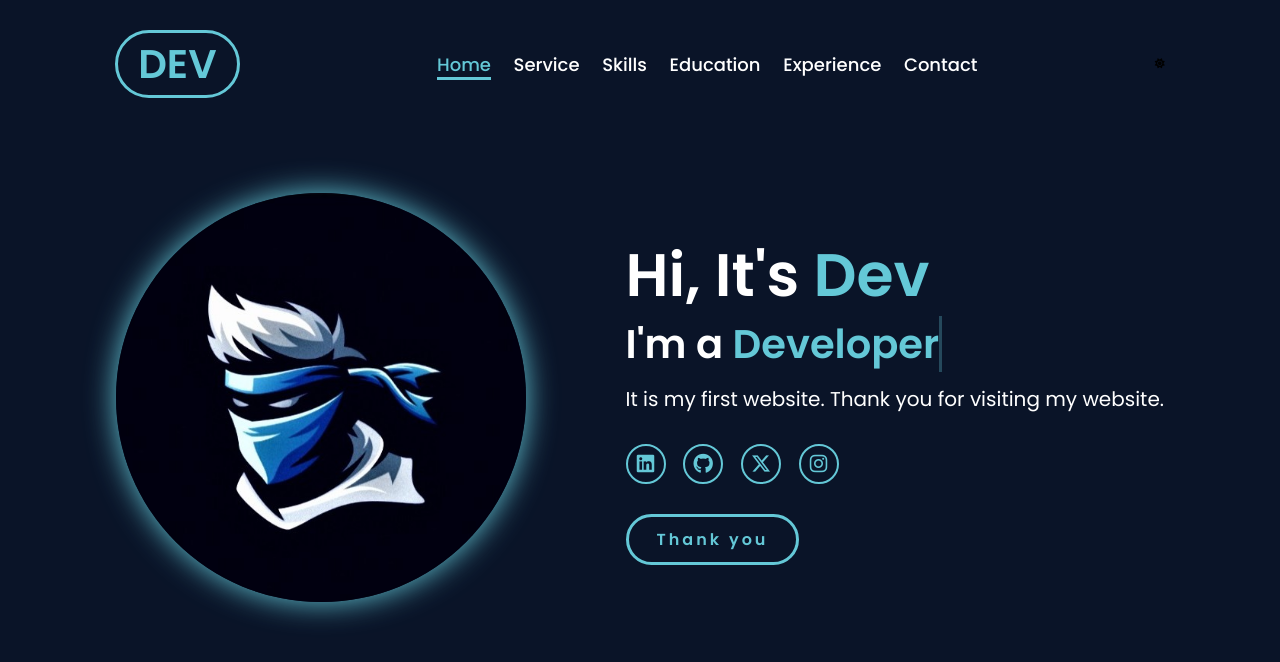
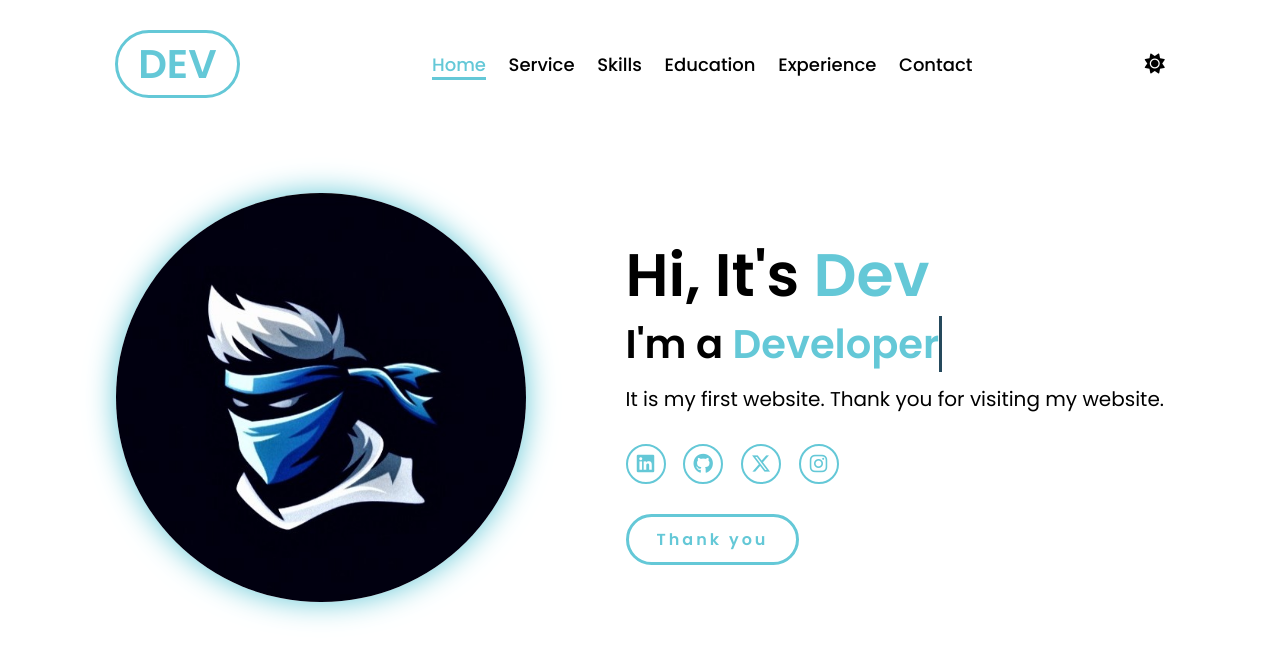
Before and after one commit to Dev-GoodDeveloper/My-Profile, a plain HTML site: page index.html in a window 1280 px wide. Both pictures are taken after a click on the element 1161 px from the left and 64 px from the top of the page. Drawn offline with Linux system fonts and the light colour scheme.

Commit message:
Update style.css

```diff
--- a/style.css
+++ b/style.css
@@ -12,6 +12,25 @@
 
 html{
     font-size: 62.5%;
+}
+
+.dark-mode{
+    position: relative;
+    cursor: pointer;
+    font-size: 2rem;
+    transition: 1.03s ease;
+}
+
+.dark-mode:hover{
+    transform: scale(1.3);
+    color: rgb(100, 200, 215);
+}
+
+body.dark-mode-class,
+nav a.dark-mode-class,
+section.dark-mode-class{
+    color: black;
+    background-color: white;
 }
 
 body{
@@ -40,7 +59,7 @@ header{
 .logo{
     display: inline-block;
     padding: 0.1rem 2rem;
-    background-color: rgb(10, 20, 40);
+    background-color: transparent;
     border-radius: 5rem;
     font-size: 4rem;
     font-weight: 600;
@@ -183,7 +202,7 @@ span{
 .btn{
     display: inline-block;
     padding: 1rem 2.8rem;
-    background-color: rgb(10, 20, 40);
+    background-color: transparent;
     border-radius: 4rem;
     font-size: 1.6rem;
     color: rgb(100, 200, 215);
```
